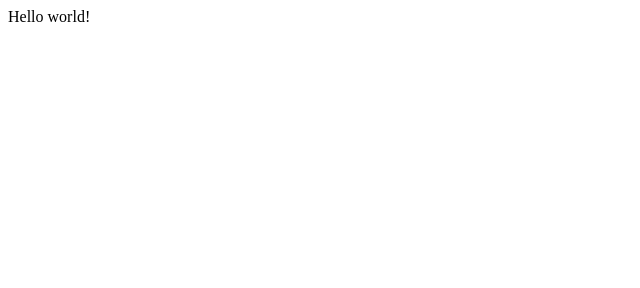
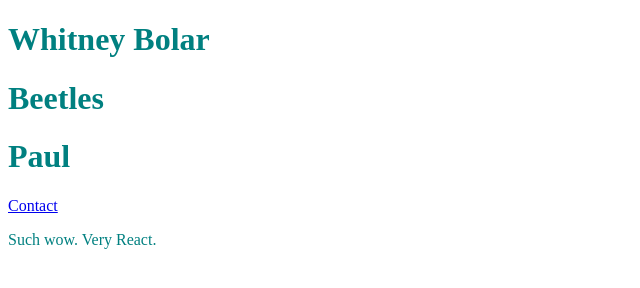
Before and after one commit to whitneybolar/hello-world, a Gatsby site: page / in a window 1280 px wide. Shown: the whole page, without its empty margins (0-640 px from the left). Built offline with nearby package versions, Linux system fonts and the light colour scheme; Gatsby itself is replaced by a stand-in of ours.

Commit message:
for nikky

```diff
--- /dev/null
+++ b/src/components/header.js
@@ -0,0 +1,4 @@
+import React from "react"
+
+
+export default props => <h1>{props.headerText}</h1>
--- /dev/null
+++ b/src/pages/contact.js
@@ -0,0 +1,11 @@
+import React from "react"
+import { Link } from "gatsby"
+import Header from "../components/header"
+
+export default () => (
+  <div style={{ color: `teal` }}>
+    <Link to="/">Home</Link>
+    <Header headerText="Contact" />
+    <p>Send us a message!</p>
+  </div>
+)
--- a/src/pages/index.js
+++ b/src/pages/index.js
@@ -1,3 +1,17 @@
 import React from "react"
+import Header from "../components/header"
+import { Link } from "gatsby"
 
-export default () => <div>Hello world!</div>
+
+export default () => (
+  <div style={{ color: `teal` }}>
+
+    <Header headerText="Whitney Bolar" />
+    <Header headerText="Beetles" />
+    <Header headerText="Paul" />
+
+    <Link to="/contact/">Contact</Link>
+
+    <p>Such wow. Very React.</p>
+  </div>
+)
```
Also changed, not shown: src/pages/about.js (added, +9 -0 lines).
